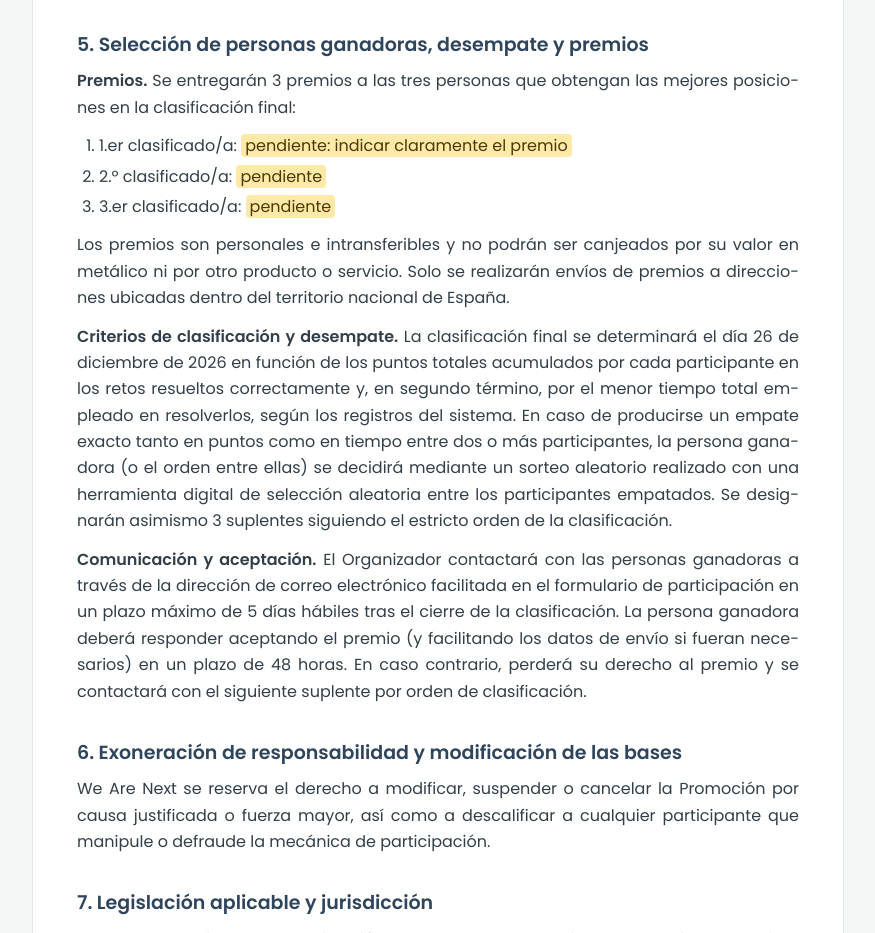
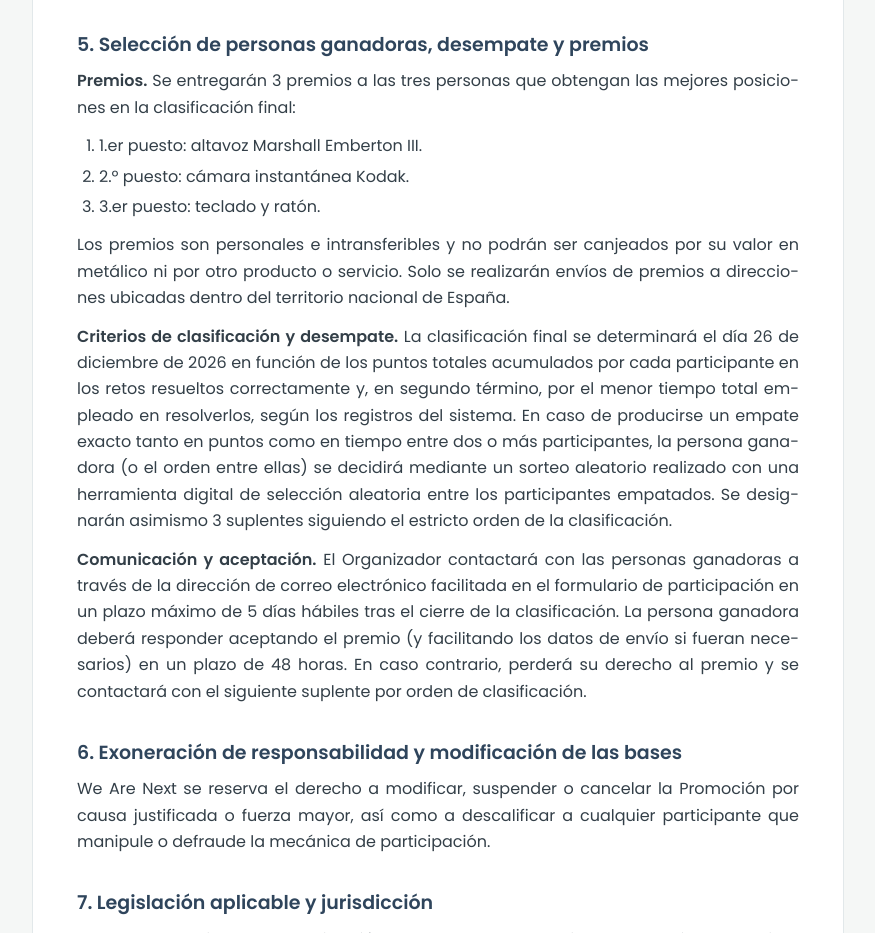
Before and after one commit to sirviendocodigo/retos-navidad-2026, a plain HTML site: page bases.html in a window 1280 px wide. Shown: the part 1562-2495 px from the top of the page, without its empty margins (202-1077 px from the left). Drawn offline with Linux system fonts and the light colour scheme.

Commit message:
Add files via upload

```diff
--- a/bases.html
+++ b/bases.html
@@ -82,9 +82,9 @@
     <h2>5. Selección de personas ganadoras, desempate y premios</h2>
     <p><strong>Premios.</strong> Se entregarán 3 premios a las tres personas que obtengan las mejores posiciones en la clasificación final:</p>
     <ol>
-      <li>1.er clasificado/a: <mark class="pendiente">pendiente: indicar claramente el premio</mark></li>
-      <li>2.º clasificado/a: <mark class="pendiente">pendiente</mark></li>
-      <li>3.er clasificado/a: <mark class="pendiente">pendiente</mark></li>
+      <li>1.er puesto: altavoz Marshall Emberton III.</li>
+      <li>2.º puesto: cámara instantánea Kodak.</li>
+      <li>3.er puesto: teclado y ratón.</li>
     </ol>
     <p>Los premios son personales e intransferibles y no podrán ser canjeados por su valor en metálico ni por otro producto o servicio. Solo se realizarán envíos de premios a direcciones ubicadas dentro del territorio nacional de España.</p>
     <p><strong>Criterios de clasificación y desempate.</strong> La clasificación final se determinará el día 26 de diciembre de 2026 en función de los puntos totales acumulados por cada participante en los retos resueltos correctamente y, en segundo término, por el menor tiempo total empleado en resolverlos, según los registros del sistema. En caso de producirse un empate exacto tanto en puntos como en tiempo entre dos o más participantes, la persona ganadora (o el orden entre ellas) se decidirá mediante un sorteo aleatorio realizado con una herramienta digital de selección aleatoria entre los participantes empatados. Se designarán asimismo 3 suplentes siguiendo el estricto orden de la clasificación.</p>
```
Also changed, not shown: privacidad.html (+2 -2 lines).
